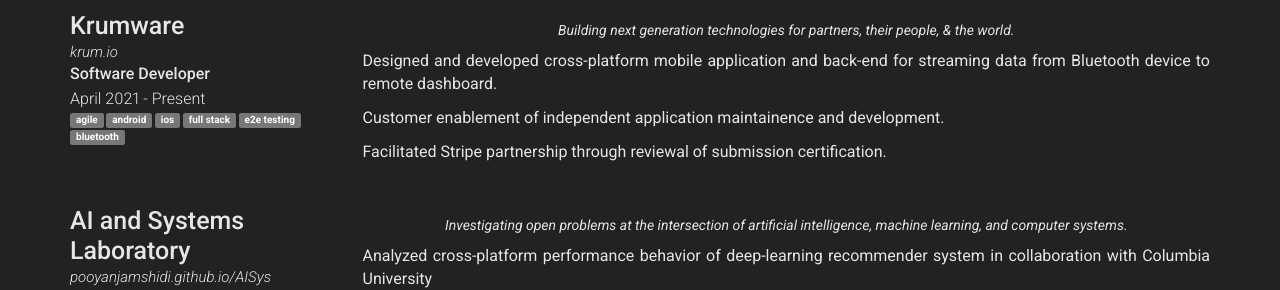
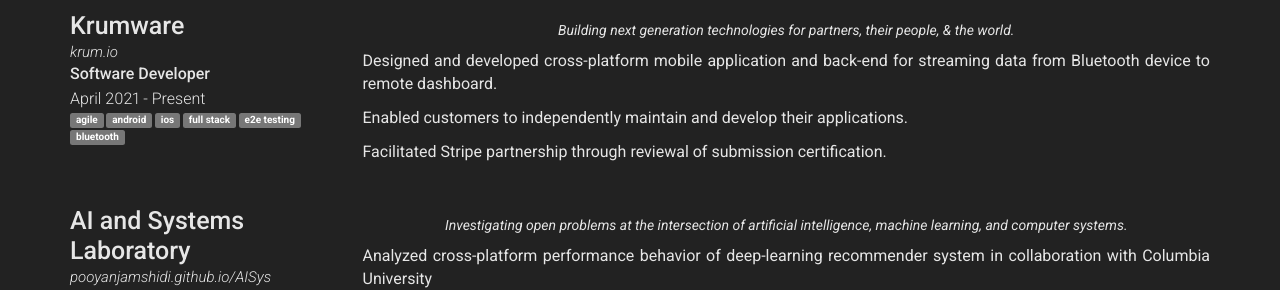
Before and after one commit to cjshearer/modern-hugo-resume, a Jekyll site: the page built from index.md, in a window 1280 px wide. Shown: the part 639-929 px from the top of the page. Built offline with Jekyll 4.4.1, drawn with Linux system fonts in a browser that asks for light colours; nearby versions of some CDN libraries.

Commit message:
fix: match tense of surrounding points

```diff
--- a/_data/experience.yml
+++ b/_data/experience.yml
@@ -11,8 +11,8 @@
     - "Designed and developed cross-platform mobile application and back-end for
     streaming data from Bluetooth device to remote dashboard."
 
-    - "Customer enablement of independent application maintainence and
-    development."
+    - "Enabled customers to independently maintain and develop their
+    applications."
 
     - "Facilitated Stripe partnership through reviewal of submission
     certification."
```
